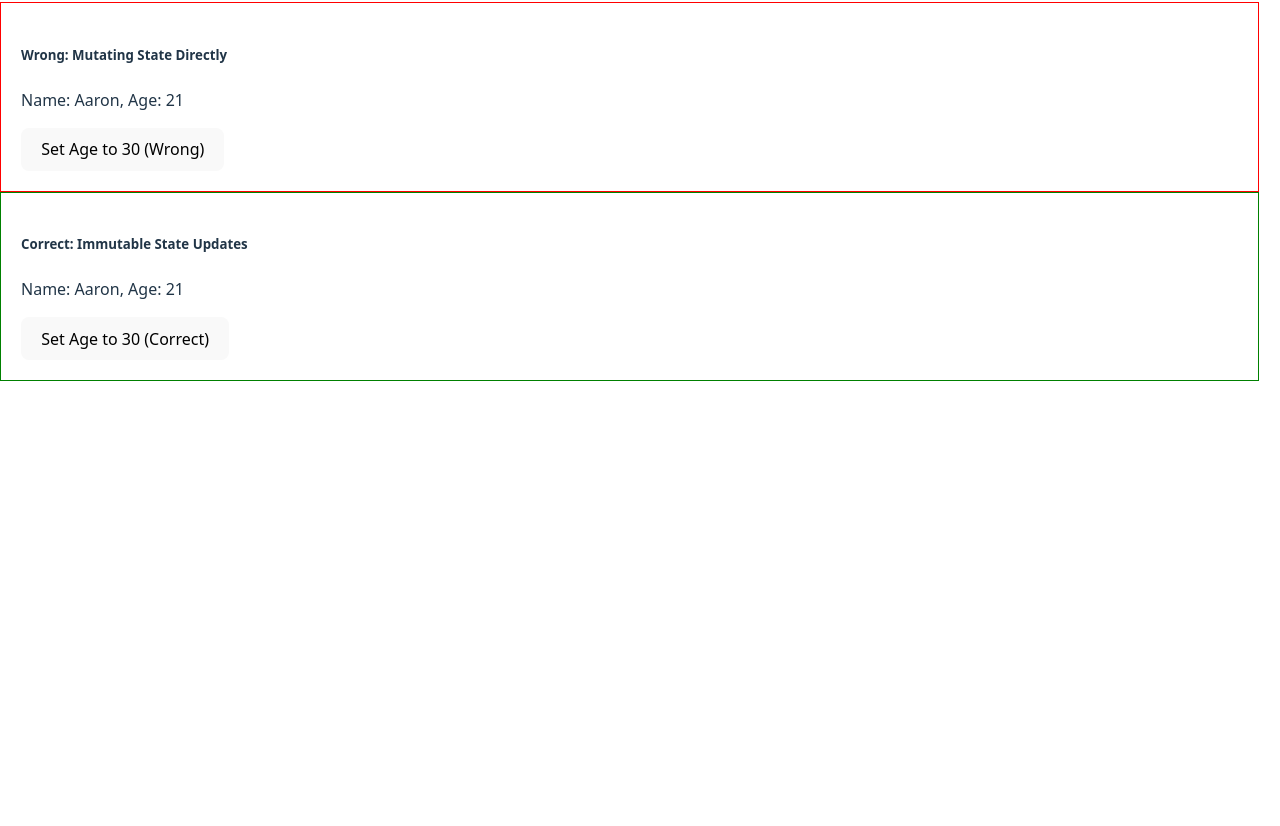
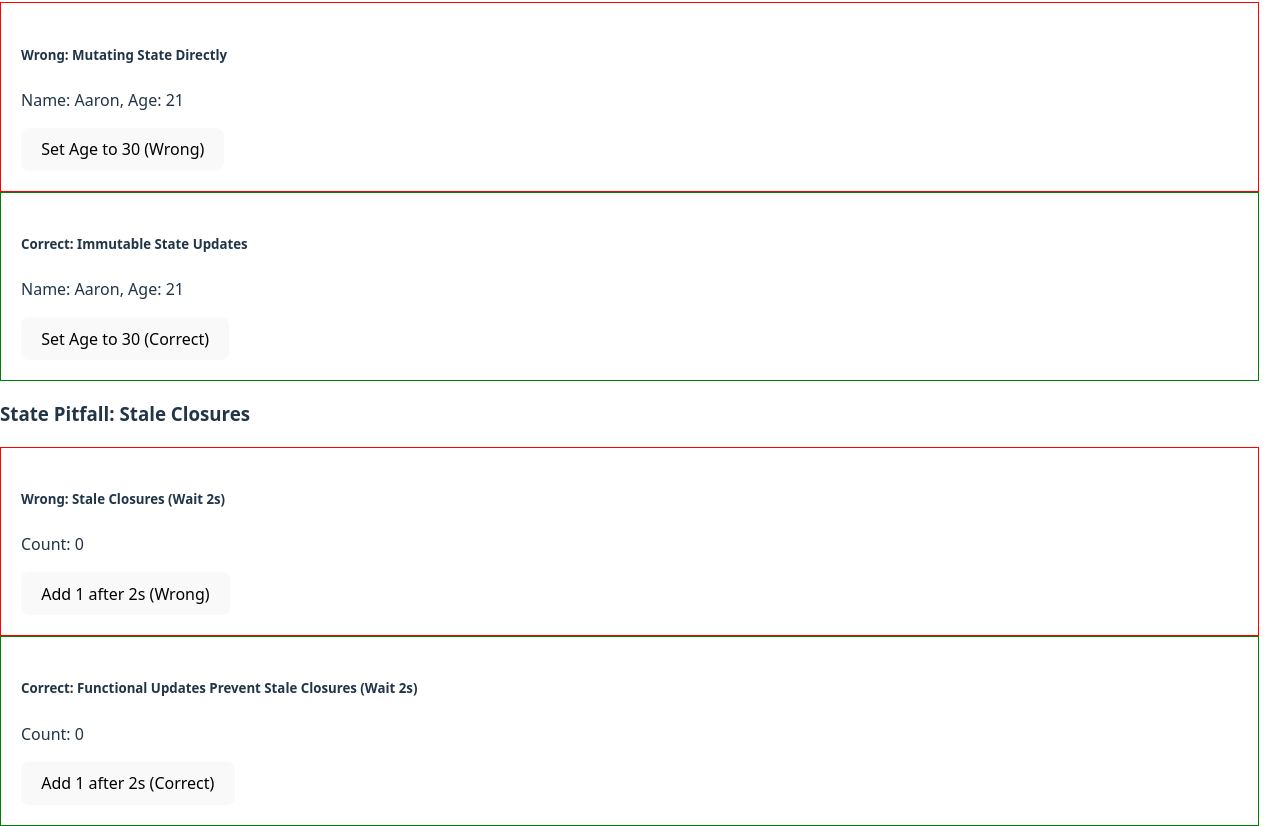
Before and after one commit to AaronCallanga/Javascript-x-React, a React (Vite) app in the folder React/state-management/: page / in a window 1280 px wide. Shown: the part 2828-3654 px from the top of the page. Before the commit the page ends 3209 px from the top, so only its background shows below. Built offline with nearby package versions, Linux system fonts and the light colour scheme.

Commit message:
State Pitfall: Stale Closures

```diff
--- a/React/state-management/src/lessons/CommonPitfalls.jsx
+++ b/React/state-management/src/lessons/CommonPitfalls.jsx
@@ -1,6 +1,7 @@
 import React from "react";
 import { AsyncPitfall } from "./Pitfalls/AsyncPitfall";
 import { MutationPitfall } from "./Pitfalls/MutationPitfall";
+import { StaleClosure } from "./Pitfalls/StaleClosure";
 
 export const CommonPitfalls = () => {
   return (
@@ -8,6 +9,7 @@ export const CommonPitfalls = () => {
       <h1>🎯 4. Common State Pitfalls</h1>
       <AsyncPitfall />
       <MutationPitfall />
+      <StaleClosure />
     </>
   );
 };
--- /dev/null
+++ b/React/state-management/src/lessons/Pitfalls/StaleClosure.jsx
@@ -0,0 +1,43 @@
+import React, { useState } from "react";
+
+// This pitfall occurs when a function (often inside a setTimeout, event handler, or useEffect) "closes over" a value that is no longer current (stale).
+
+export const StaleClosure = () => {
+  const [count, setCount] = useState(0);
+
+  const delayedIncrementWrong = () => {
+    // When this function runs in 2 seconds, it uses the 'count' value that was captured
+    // when 'delayedIncrementWrong' was first called (which was 0, for example)
+    setTimeout(() => {
+      // ❌ WRONG: Uses the STALE value of `count` captured 2 seconds ago
+      setCount(count + 1);
+    }, 2000);
+  };
+
+  const delayedIncrementCorrect = () => {
+    setTimeout(() => {
+      // ✔ CORRECT: The functional updater always receives the absolute latest `prev` state value
+      setCount((prevCount) => prevCount + 1);
+    }, 2000);
+  };
+
+  return (
+    <>
+      <h3>State Pitfall: Stale Closures</h3>
+      <div style={{ padding: "20px", border: "1px solid red" }}>
+        <h5>Wrong: Stale Closures (Wait 2s)</h5>
+        <p>Count: {count}</p>
+        {/* Click rapidly multiple times, you'll see it only increments by 1 total */}
+        <button onClick={delayedIncrementWrong}>Add 1 after 2s (Wrong)</button>
+      </div>
+      <div style={{ padding: "20px", border: "1px solid green" }}>
+        <h5>Correct: Functional Updates Prevent Stale Closures (Wait 2s)</h5>
+        <p>Count: {count}</p>
+        {/* Click rapidly multiple times, you'll see it correctly queues up multiple increments */}
+        <button onClick={delayedIncrementCorrect}>
+          Add 1 after 2s (Correct)
+        </button>
+      </div>
+    </>
+  );
+};
```
